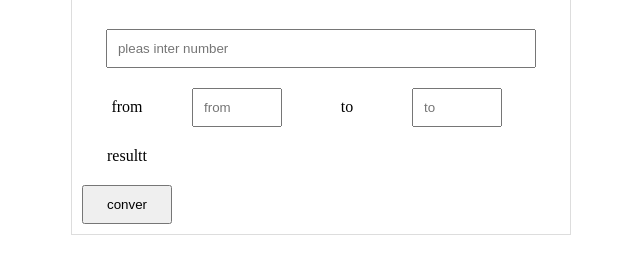
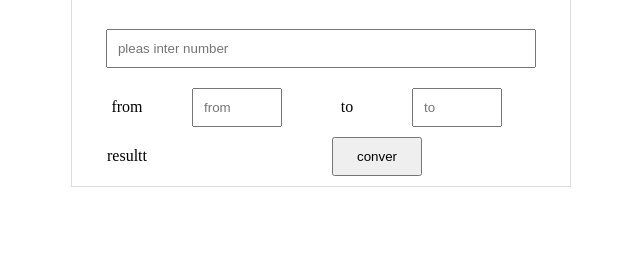
Before and after one commit to omar199523/conver-calculator, a plain HTML site: page index.html in a window 1280 px wide. Shown: the part 179-452 px from the top of the page, without its empty margins (319-959 px from the left). Drawn offline with Linux system fonts and the light colour scheme.

Commit message:
Resizing result box

```diff
--- a/style.css
+++ b/style.css
@@ -37,5 +37,5 @@ button{
 
 }
 #result{
-    Width:55%;
+    Width:120px;
 }
```
